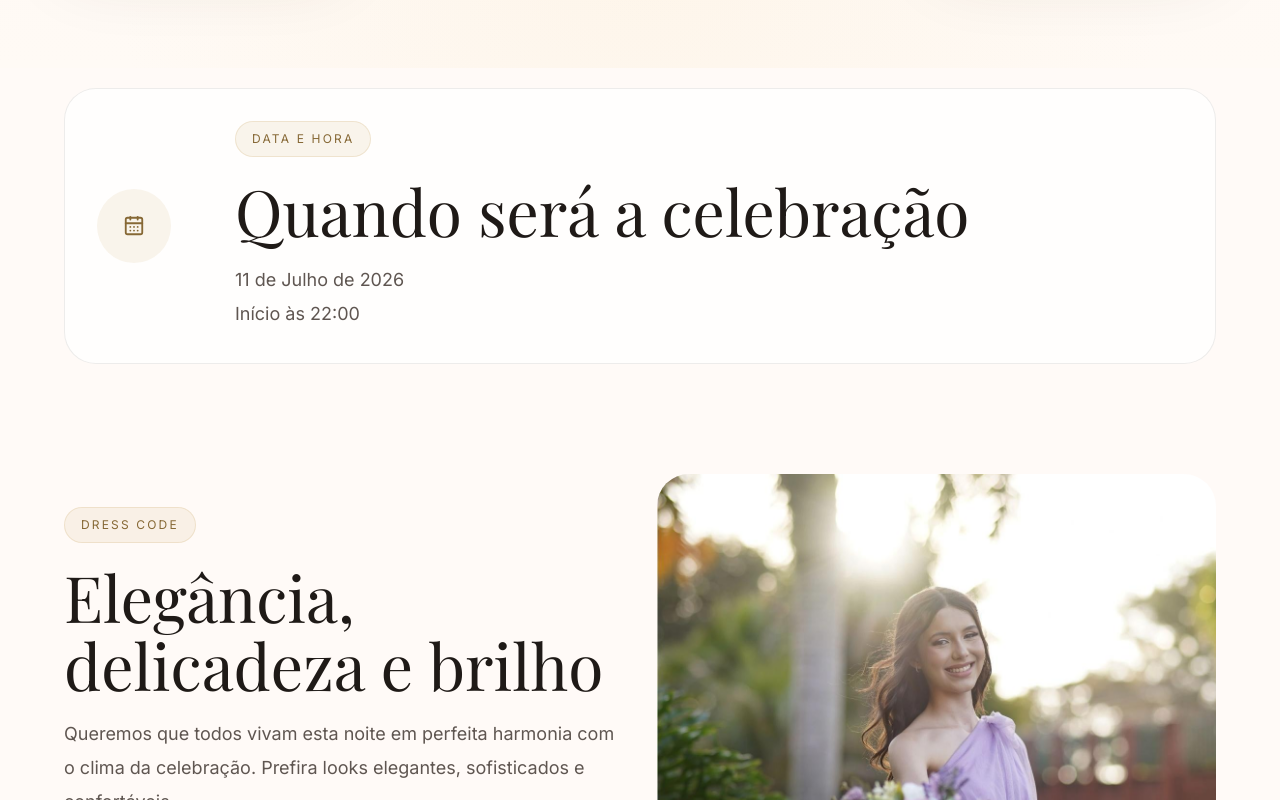
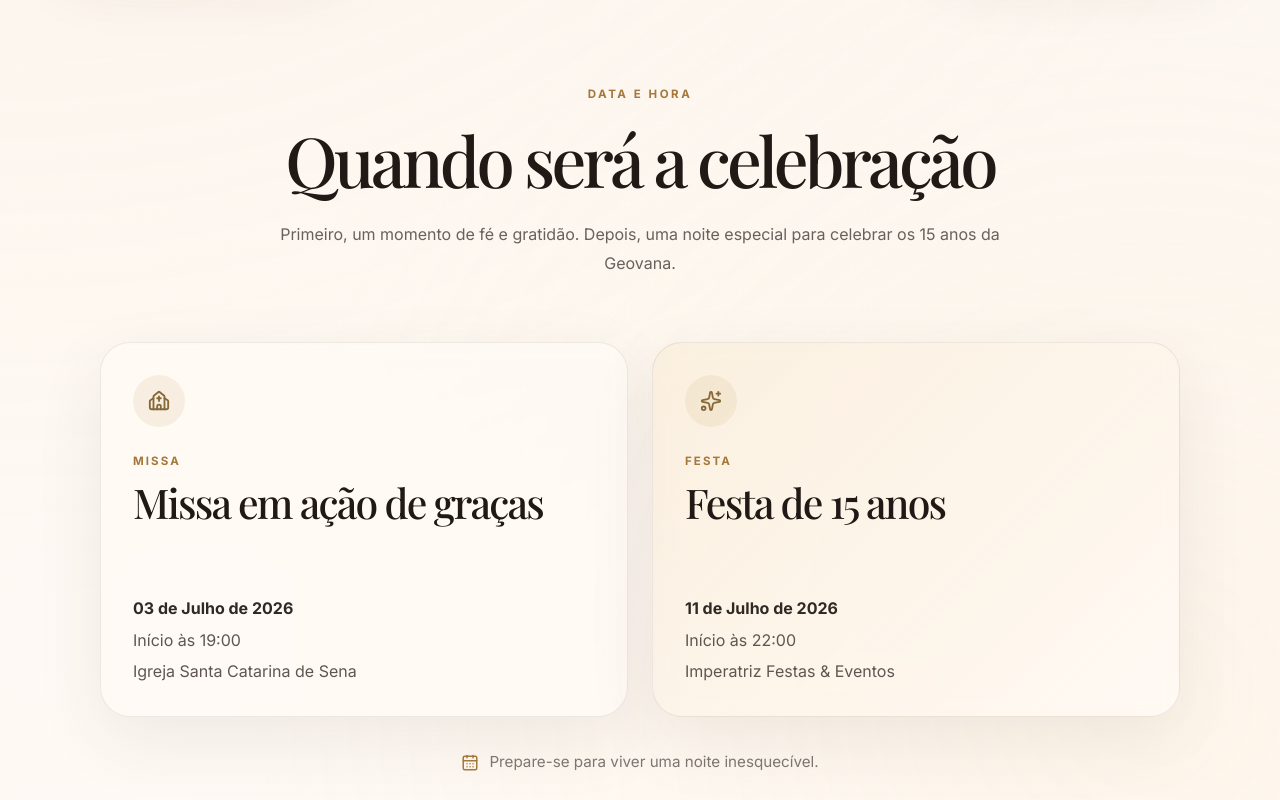
Before and after one commit to Gustavo-Arimateia/Convite-15anos, a Next.js app: page / in a window 1280 px wide. Shown: the part 1880-2680 px from the top of the page. Built offline with nearby package versions, Linux system fonts and the light colour scheme; a web font is replaced by a local one.

Commit message:
Fix: Mudanças Data e Hora

```diff
--- a/app/globals.css
+++ b/app/globals.css
@@ -43,6 +43,16 @@ li {
 
 a {
   text-decoration: none;
+}
+
+.soft-flow-section {
+  position: relative;
+  overflow: hidden;
+  background:
+    radial-gradient(circle at top left, rgba(245, 216, 168, 0.16), transparent 32%),
+    radial-gradient(circle at 90% 35%, rgba(245, 216, 168, 0.12), transparent 28%),
+    radial-gradient(circle at 12% 72%, rgba(245, 216, 168, 0.1), transparent 26%),
+    linear-gradient(180deg, #fbf6f0 0%, #fffaf5 42%, #fbf6f0 100%);
 }
 
 .section-container {
@@ -355,18 +365,11 @@ a {
   position: relative;
   overflow: hidden;
   padding: 96px 0 120px;
-  background:
-    radial-gradient(circle at top left, rgba(245, 216, 168, 0.16), transparent 34%),
-    linear-gradient(180deg, #fbf6f0 0%, #fffaf5 100%);
+  background: transparent;
 }
 
 .message-gallery-section::before {
-  content: "";
-  position: absolute;
-  inset: auto -10% 0;
-  height: 240px;
-  background: radial-gradient(circle, rgba(245, 216, 168, 0.14), transparent 68%);
-  pointer-events: none;
+  display: none;
 }
 
 .message-gallery-heading {
@@ -497,41 +500,179 @@ a {
    DETAILS / DRESS / LOCATION
 ================================ */
 
-.detail-section,
+.detail-section {
+  padding: 12px 0 110px;
+  background: transparent;
+}
+
 .dress-section,
 .location-section {
   padding: 20px 0 90px;
+  background: transparent;
 }
 
-.detail-card-v2 {
+/* EVENT DETAILS / SCHEDULE */
+
+.detail-card-v3 {
+  position: relative;
+  overflow: visible;
+  padding: 0;
+  border: none;
+  border-radius: 0;
+  background: transparent;
+  box-shadow: none;
+  backdrop-filter: none;
+}
+
+.detail-card-v3::before {
+  display: none;
+}
+
+.detail-heading-v3 {
+  position: relative;
+  z-index: 1;
+  max-width: 880px;
+  margin: 0 auto 64px;
+  text-align: center;
+}
+
+.detail-heading-v3 .badge-gold {
+  display: inline-flex;
+  margin-bottom: 22px;
+  padding: 0;
+  border: none;
+  border-radius: 0;
+  background: transparent;
+  color: #a4773a;
+  font-size: 0.72rem;
+  font-weight: 700;
+  letter-spacing: 0.22em;
+  text-transform: uppercase;
+}
+
+.detail-heading-v3 .section-title {
+  margin: 0;
+  color: #211916;
+  font-family: var(--font-playfair), serif;
+  font-size: clamp(3rem, 5.4vw, 5.8rem);
+  line-height: 0.96;
+  font-weight: 500;
+  letter-spacing: -0.055em;
+}
+
+.detail-intro-v3 {
+  max-width: 760px;
+  margin: 28px auto 0;
+  color: rgba(33, 25, 22, 0.68);
+  font-size: clamp(1rem, 1.25vw, 1.15rem);
+  line-height: 1.8;
+}
+
+.event-schedule-grid {
+  position: relative;
+  z-index: 1;
   display: grid;
-  grid-template-columns: 110px 1fr;
-  gap: 28px;
-  align-items: center;
-  border-radius: 32px;
+  grid-template-columns: repeat(2, minmax(0, 1fr));
+  gap: 24px;
+  max-width: 1080px;
+  margin: 0 auto;
+}
+
+.event-schedule-card {
+  min-height: 320px;
+  display: flex;
+  flex-direction: column;
+  border-radius: 30px;
   border: 1px solid rgba(31, 26, 23, 0.08);
   padding: 32px;
-  background: rgba(255, 255, 255, 0.78);
+  background: rgba(255, 250, 245, 0.76);
+  box-shadow: 0 24px 70px rgba(64, 45, 32, 0.08);
+  backdrop-filter: blur(10px);
+  transition:
+    transform 220ms ease,
+    box-shadow 220ms ease,
+    border-color 220ms ease;
 }
 
-.detail-icon-v2 {
-  width: 74px;
-  height: 74px;
+.event-schedule-card:hover {
+  transform: translateY(-3px);
+  border-color: rgba(200, 169, 107, 0.28);
+  box-shadow: 0 24px 80px rgba(64, 45, 32, 0.12);
+}
+
+.event-schedule-card.is-featured {
+  background:
+    linear-gradient(135deg, rgba(245, 216, 168, 0.22), rgba(255, 250, 245, 0.84));
+}
+
+.event-schedule-icon {
+  width: 52px;
+  height: 52px;
+  margin-bottom: 20px;
   border-radius: 999px;
-  background: rgba(200, 169, 107, 0.12);
-  color: #866835;
   display: flex;
   align-items: center;
   justify-content: center;
+  background: rgba(200, 169, 107, 0.14);
+  color: #866835;
+  flex-shrink: 0;
 }
 
-.detail-text-v2,
-.dress-text-v2 {
-  margin-top: 18px;
+.event-schedule-label {
+  display: inline-flex;
+  margin-bottom: 12px;
+  color: #a4773a;
+  font-size: 0.72rem;
+  font-weight: 700;
+  letter-spacing: 0.18em;
+  text-transform: uppercase;
+}
+
+.event-schedule-title {
+  min-height: 2.1em;
+  color: #211916;
+  font-family: var(--font-playfair), serif;
+  font-size: clamp(2rem, 3.2vw, 3rem);
+  line-height: 1;
+  font-weight: 500;
+  letter-spacing: -0.045em;
+}
+
+.event-schedule-info {
+  display: grid;
+  gap: 7px;
+  margin-top: auto;
+  padding-top: 28px;
   color: #5f5651;
-  line-height: 1.9;
-  font-size: 18px;
+  font-size: 1rem;
+  line-height: 1.55;
 }
+
+.event-schedule-info p:first-child {
+  color: #2f2925;
+  font-weight: 700;
+}
+
+.detail-footer-v3 {
+  position: relative;
+  z-index: 1;
+  display: flex;
+  justify-content: center;
+  align-items: center;
+  gap: 10px;
+  max-width: 720px;
+  margin: 34px auto 0;
+  color: rgba(33, 25, 22, 0.58);
+  font-size: 0.95rem;
+  text-align: center;
+}
+
+.detail-footer-v3 svg {
+  color: #a4773a;
+  flex-shrink: 0;
+}
+
+/* DRESS */
 
 .dress-grid-v2,
 .location-grid-v2 {
@@ -539,6 +680,13 @@ a {
   grid-template-columns: 1fr 1fr;
   gap: 34px;
   align-items: center;
+}
+
+.dress-text-v2 {
+  margin-top: 18px;
+  color: #5f5651;
+  line-height: 1.9;
+  font-size: 18px;
 }
 
 .dress-image-box-v2 {
@@ -568,12 +716,15 @@ a {
   font-size: 14px;
 }
 
+/* LOCATION */
+
 .location-info-box-v2 {
   margin-top: 18px;
   border: 1px solid rgba(31, 26, 23, 0.08);
   border-radius: 24px;
   padding: 22px;
-  background: rgba(255, 255, 255, 0.5);
+  background: rgba(255, 250, 245, 0.68);
+  backdrop-filter: blur(10px);
 }
 
 .location-info-row-v2 {
@@ -599,7 +750,8 @@ a {
   border-radius: 30px;
   border: 1px solid rgba(31, 26, 23, 0.08);
   padding: 18px;
-  background: rgba(255, 255, 255, 0.78);
+  background: rgba(255, 250, 245, 0.68);
+  backdrop-filter: blur(10px);
 }
 
 .location-map-iframe-v2 {
@@ -625,18 +777,13 @@ a {
 
 .highlight-section {
   position: relative;
-  min-height: 100vh;
-  display: flex;
-  align-items: center;
+  padding: 90px 0;
   overflow: hidden;
+  background: transparent;
 }
 
 .highlight-bg {
-  position: absolute;
-  inset: 0;
-  background-image: url("/foto-5.jpeg");
-  background-size: cover;
-  background-position: center center;
+  display: none;
 }
 
 .highlight-content {
@@ -646,11 +793,13 @@ a {
 
 .highlight-card {
   max-width: 760px;
-  border: 16px solid white;
+  margin: 0 auto;
+  border: 1px solid rgba(31, 26, 23, 0.08);
   border-radius: 34px;
   padding: 38px;
-  background: rgba(255, 250, 247, 0.88);
-  box-shadow: 0 28px 70px rgba(0, 0, 0, 0.14);
+  background: rgba(255, 250, 245, 0.72);
+  box-shadow: 0 24px 80px rgba(64, 45, 32, 0.08);
+  backdrop-filter: blur(10px);
 }
 
 .highlight-text {
@@ -667,6 +816,7 @@ a {
 
 .info-section {
   padding: 90px 0;
+  background: transparent;
 }
 
 .info-card {
@@ -676,7 +826,8 @@ a {
   border-radius: 32px;
   border: 1px solid rgba(31, 26, 23, 0.08);
   padding: 32px;
-  background: rgba(255, 255, 255, 0.72);
+  background: rgba(255, 250, 245, 0.68);
+  backdrop-filter: blur(10px);
 }
 
 .info-list {
@@ -690,7 +841,8 @@ a {
   border-radius: 28px;
   border: 1px solid rgba(31, 26, 23, 0.08);
   padding: 28px;
-  background: rgba(255, 255, 255, 0.5);
+  background: rgba(255, 250, 245, 0.68);
+  backdrop-filter: blur(10px);
 }
 
 .info-contact-header {
@@ -722,6 +874,7 @@ a {
 
 .confirmation-section {
   padding: 0 0 100px;
+  background: transparent;
 }
 
 .confirmation-wrapper {
@@ -733,6 +886,8 @@ a {
   margin-top: 42px;
   border-radius: 32px;
   padding: 24px;
+  background: rgba(255, 250, 245, 0.68);
+  backdrop-filter: blur(10px);
 }
 
 .confirmation-form {
@@ -817,7 +972,8 @@ a {
 
 .pin-form-card {
   border-radius: 24px;
-  background: white;
+  background: rgba(255, 250, 245, 0.68);
+  backdrop-filter: blur(10px);
   padding: 24px;
 }
 
@@ -922,9 +1078,18 @@ a {
     padding-inline: 20px;
   }
 
+  .soft-flow-section {
+    background:
+      radial-gradient(circle at top left, rgba(245, 216, 168, 0.13), transparent 34%),
+      radial-gradient(circle at 90% 40%, rgba(245, 216, 168, 0.09), transparent 28%),
+      linear-gradient(180deg, #fbf6f0 0%, #fffaf5 48%, #fbf6f0 100%);
+  }
+
   .section-title {
     font-size: clamp(2.1rem, 10vw, 3.4rem);
   }
+
+  /* HERO */
 
   .hero-video-section {
     align-items: flex-end;
@@ -973,8 +1138,11 @@ a {
     width: 100%;
   }
 
+  /* MESSAGE / GALLERY */
+
   .message-gallery-section {
     padding: 72px 0 84px;
+    background: transparent;
   }
 
   .message-gallery-heading {
@@ -1008,10 +1176,6 @@ a {
     margin: 0 auto;
   }
 
-  .gallery-grid::-webkit-scrollbar {
-    display: none;
-  }
-
   .gallery-card {
     width: 100%;
     border-radius: 24px;
@@ -1027,13 +1191,115 @@ a {
     height: 220px;
   }
 
-  .detail-section,
+  .gallery-image {
+    transform: scale(1.02);
+  }
+
+  .gallery-card:hover .gallery-image {
+    transform: scale(1.02);
+  }
+
+  /* EVENT DETAILS */
+
+  .detail-section {
+    padding: 72px 0 84px;
+    background: transparent;
+  }
+
+  .detail-card-v3 {
+    border-radius: 0;
+    border: none;
+    padding: 0;
+    background: transparent;
+    box-shadow: none;
+    backdrop-filter: none;
+  }
+
+  .detail-card-v3::before {
+    display: none;
+  }
+
+  .detail-heading-v3 {
+    max-width: 100%;
+    padding-inline: 4px;
+  }
+
+  .detail-heading-v3 .section-title {
+    margin-top: 18px;
+    font-size: clamp(2.45rem, 11vw, 3.8rem);
+    line-height: 1;
+    letter-spacing: -0.045em;
+  }
+
+  .detail-intro-v3 {
+    margin-top: 22px;
+    font-size: 0.98rem;
+    line-height: 1.75;
+  }
+
+  .event-schedule-grid {
+    grid-template-columns: 1fr;
+    gap: 16px;
+    margin-top: 38px;
+  }
+
+  .event-schedule-card {
+    min-height: auto;
+    grid-template-columns: auto 1fr;
+    gap: 16px;
+    padding: 24px;
+    border-radius: 26px;
+    background: rgba(255, 250, 245, 0.76);
+  }
+
+  .event-schedule-card.is-featured {
+    background:
+      linear-gradient(135deg, rgba(245, 216, 168, 0.2), rgba(255, 250, 245, 0.84));
+  }
+
+  .event-schedule-icon {
+    width: 48px;
+    height: 48px;
+  }
+
+  .event-schedule-label {
+    margin-bottom: 8px;
+    font-size: 0.68rem;
+    letter-spacing: 0.18em;
+  }
+
+  .event-schedule-title {
+    min-height: auto;
+    font-size: clamp(1.9rem, 9vw, 2.55rem);
+    line-height: 1;
+    letter-spacing: -0.045em;
+  }
+
+  .event-schedule-info {
+    margin-top: 18px;
+    padding-top: 0;
+    font-size: 0.98rem;
+    line-height: 1.6;
+  }
+
+  .detail-footer-v3 {
+    justify-content: center;
+    align-items: center;
+    margin-top: 28px;
+    text-align: center;
+    font-size: 0.9rem;
+  }
+
+  /* DRESS / LOCATION */
+
   .dress-section,
   .location-section {
     padding: 20px 0 70px;
+    background: transparent;
   }
 
-  .detail-card-v2 {
+  .dress-grid-v2,
+  .location-grid-v2 {
     grid-template-columns: 1fr;
   }
 
@@ -1045,12 +1311,19 @@ a {
     height: 320px;
   }
 
+  /* HIGHLIGHT */
+
   .highlight-section {
-    min-height: 88vh;
+    min-height: auto;
+    padding: 70px 0;
+    background: transparent;
+  }
+
+  .highlight-bg {
+    display: none;
   }
 
   .highlight-card {
-    border-width: 12px;
     border-radius: 24px;
     padding: 24px;
   }
@@ -1059,12 +1332,16 @@ a {
     font-size: 16px;
   }
 
+  /* INFO / CONFIRMATION */
+
   .info-section {
     padding: 70px 0;
+    background: transparent;
   }
 
   .confirmation-section {
     padding-bottom: 90px;
+    background: transparent;
   }
 
   .pin-form-grid {
@@ -1082,14 +1359,6 @@ a {
     bottom: 16px;
     width: 48px;
     height: 48px;
-  }
-
-  .gallery-image {
-    transform: scale(1.02);
-  }
-
-  .gallery-card:hover .gallery-image {
-    transform: scale(1.02);
   }
 }
 
--- a/app/page.tsx
+++ b/app/page.tsx
@@ -12,6 +12,7 @@ export default function HomePage() {
   return (
     <main>
       <HeroVideoSection />
+      <div className="soft-flow-section">
         <StoryGallerySection />
         <EventDetailsSection />
         <DressCodeSection />
@@ -20,6 +21,7 @@ export default function HomePage() {
         <InfoSection />
         <RsvpSection />
         <ScrollTopButton />
+      </div>
     </main>
   );
 }
--- a/app/preload-resources.tsx
+++ b/app/preload-resources.tsx
@@ -3,7 +3,7 @@
 import ReactDOM from "react-dom";
 
 export function PreloadResources() {
-  ReactDOM.preload("/videos/hero.mp4", {
+  ReactDOM.preload("/hero-video.mp4", {
     as: "video",
     type: "video/mp4",
   });
--- a/components/sections/EventDetailsSection.tsx
+++ b/components/sections/EventDetailsSection.tsx
@@ -1,23 +1,65 @@
-import { CalendarDays } from "lucide-react";
+import { CalendarDays, Church, Sparkles } from "lucide-react";
 import { eventData } from "@/data/event";
 
 export function EventDetailsSection() {
   return (
     <section id="detalhes-festa" className="detail-section">
       <div className="section-container">
-        <div className="detail-card-v2">
-          <div className="detail-icon-v2">
-            <CalendarDays size={22} />
+        <div className="detail-card-v3">
+          <div className="detail-heading-v3">
+            <span className="badge-gold">Data e Hora</span>
+
+            <h2 className="section-title">Quando será a celebração</h2>
+
+            <p className="detail-intro-v3">
+              Primeiro, um momento de fé e gratidão. Depois, uma noite especial
+              para celebrar os 15 anos da Geovana.
+            </p>
           </div>
 
-          <div className="detail-content-v2">
-            <span className="badge-gold">Data e Hora</span>
-            <h2 className="section-title">Quando será a celebração</h2>
-            <p className="detail-text-v2">
-              {eventData.dateText}
-              <br />
-              Início às {eventData.timeText}
-            </p>
+          <div className="event-schedule-grid">
+            <article className="event-schedule-card">
+              <div className="event-schedule-icon">
+                <Church size={22} />
+              </div>
+
+              <div>
+                <span className="event-schedule-label">Missa</span>
+                <h3 className="event-schedule-title">
+                  {eventData.mass.title}
+                </h3>
+
+                <div className="event-schedule-info">
+                  <p>{eventData.mass.dateText}</p>
+                  <p>Início às {eventData.mass.timeText}</p>
+                  <p>{eventData.mass.venue}</p>
+                </div>
+              </div>
+            </article>
+
+            <article className="event-schedule-card is-featured">
+              <div className="event-schedule-icon">
+                <Sparkles size={22} />
+              </div>
+
+              <div>
+                <span className="event-schedule-label">Festa</span>
+                <h3 className="event-schedule-title">
+                  {eventData.party.title}
+                </h3>
+
+                <div className="event-schedule-info">
+                  <p>{eventData.party.dateText}</p>
+                  <p>Início às {eventData.party.timeText}</p>
+                  <p>{eventData.party.venue}</p>
+                </div>
+              </div>
+            </article>
+          </div>
+
+          <div className="detail-footer-v3">
+            <CalendarDays size={18} />
+            <span>Prepare-se para viver uma noite inesquecível.</span>
           </div>
         </div>
       </div>
--- a/components/sections/LocationSection.tsx
+++ b/components/sections/LocationSection.tsx
@@ -2,7 +2,7 @@ import { MapPin, Navigation } from "lucide-react";
 import { eventData } from "@/data/event";
 
 export function LocationSection() {
-  const embedAddress = encodeURIComponent(eventData.address);
+  const embedAddress = encodeURIComponent(eventData.party.address);
 
   return (
     <section className="location-section">
@@ -16,8 +16,8 @@ export function LocationSection() {
               <div className="location-info-row-v2">
                 <MapPin size={18} />
                 <div>
-                  <strong>{eventData.venue}</strong>
-                  <p>{eventData.address}</p>
+                  <strong>{eventData.party.venue}</strong>
+                  <p>{eventData.party.address}</p>
                 </div>
               </div>
             </div>
--- a/data/event.ts
+++ b/data/event.ts
@@ -1,10 +1,6 @@
 export const eventData = {
   celebrantName: "Geovana Alexandre de Arimateia",
   subtitle: "celebra seus 15 anos",
-  dateText: "11 de Julho de 2026",
-  timeText: "22:00",
-  venue: "Imperatriz Festas & Eventos",
-  address: "R. Duarte, 70 - Catalão, Divinópolis - MG, 35501-168",
   googleMapsUrl:
     "https://www.google.com/maps/dir/?api=1&destination=R.+Duarte,+70+-+Catal%C3%A3o,+Divin%C3%B3polis+-+MG,+35501-168",
   wazeUrl:
@@ -22,4 +18,20 @@ export const eventData = {
     "Em caso de dúvida, fale com a organização.",
   ],
   contactPhone: "(37) 99999-9999",
+
+  mass: {
+    title: "Missa em ação de graças",
+    dateText: "03 de Julho de 2026",
+    timeText: "19:00",
+    venue: "Igreja Santa Catarina de Sena",
+    address: "R. Pedro de Oliveira, 1051 - Levindo Paula Pereira, Divinópolis - MG, 35502-051",
+  },
+
+  party: {
+    title: "Festa de 15 anos",
+    dateText: "11 de Julho de 2026",
+    timeText: "22:00",
+    venue: "Imperatriz Festas & Eventos",
+    address: "R. Duarte, 70 - Catalão, Divinópolis - MG, 35501-168",
+  },
 };
```
Also changed, not shown: components/sections/HeroVideoSection.tsx (+4 -3 lines). Lines whose indentation alone changed are shown as unchanged.
